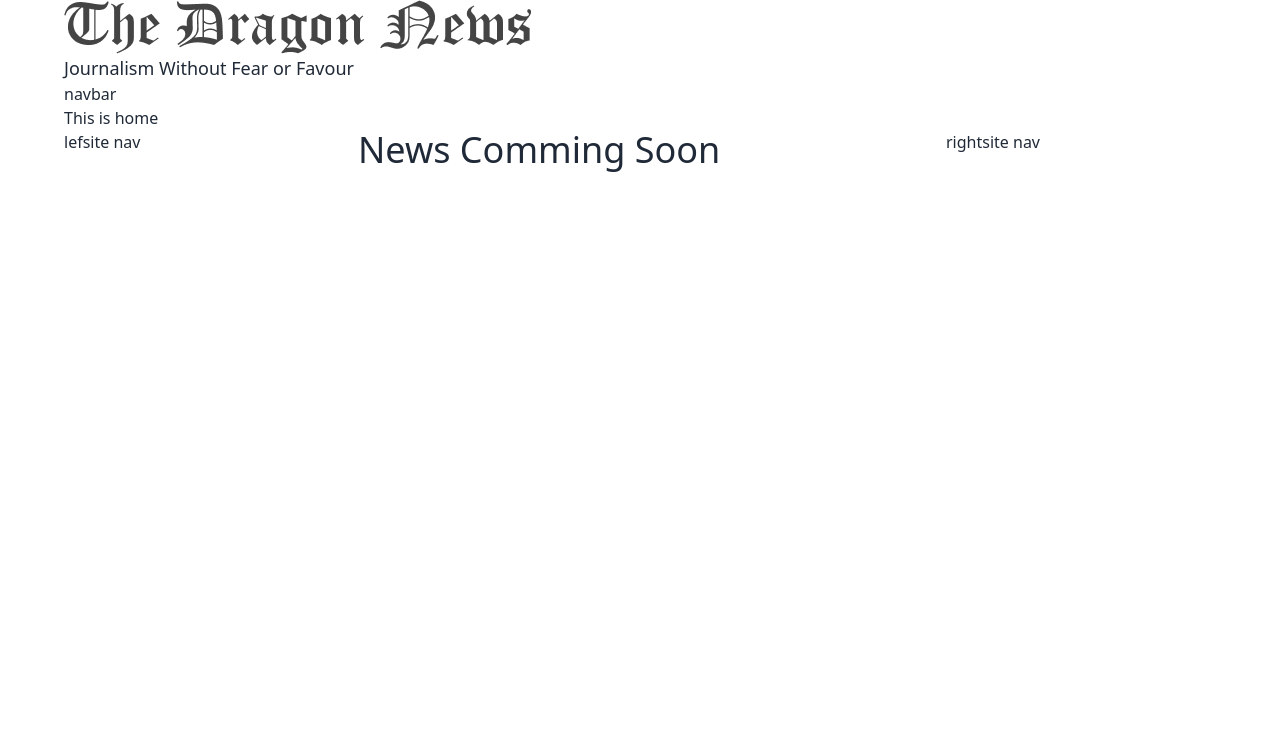
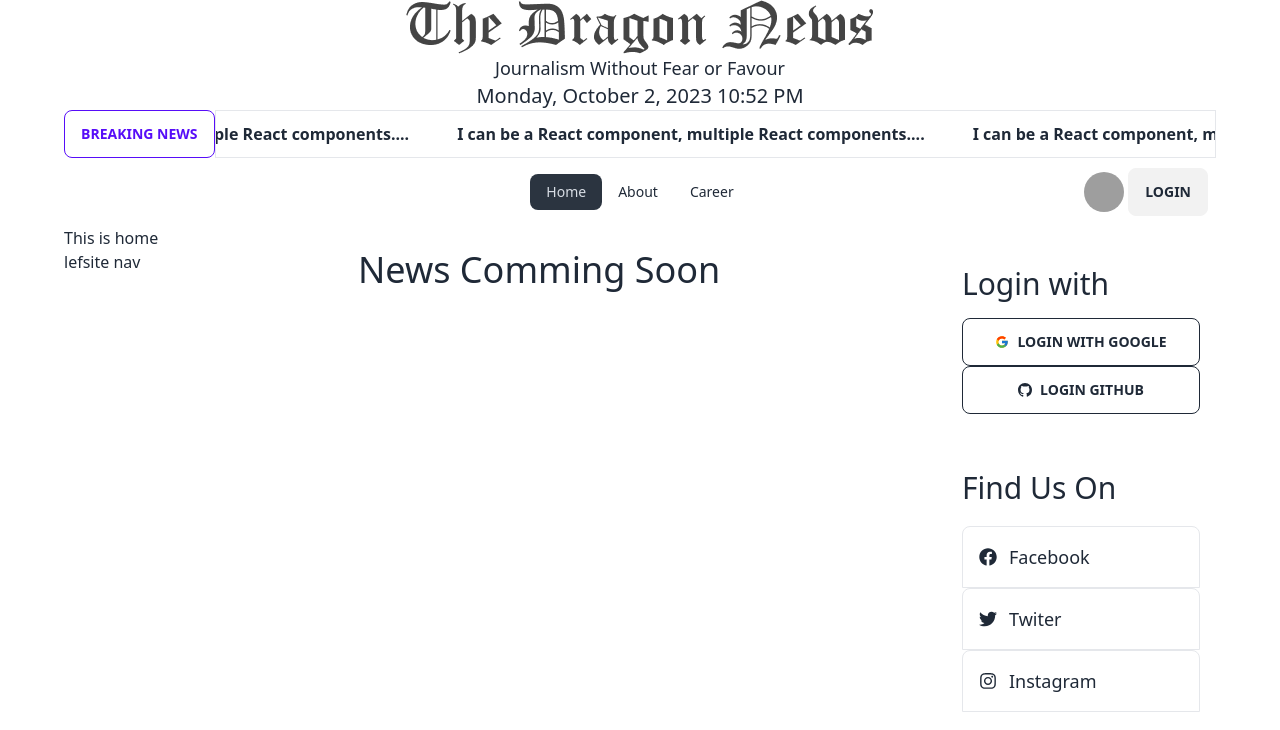
Before and after one commit to henryjobel/news-dragon-react, a React (Vite) app: page / in a window 1280 px wide. Shown: the top 730 px of the page. Built offline with nearby package versions, Linux system fonts and the light colour scheme; grey boxes are pictures that could not be loaded.

Commit message:
created icons

```diff
--- a/package.json
+++ b/package.json
@@ -16,6 +16,8 @@
     "moment": "^2.29.4",
     "react": "^18.2.0",
     "react-dom": "^18.2.0",
+    "react-fast-marquee": "^1.6.1",
+    "react-icons": "^4.11.0",
     "react-router-dom": "^6.16.0",
     "sort-by": "^0.0.2"
   },
--- /dev/null
+++ b/src/Pages/About/About.jsx
@@ -0,0 +1,11 @@
+import React from 'react';
+
+const About = () => {
+    return (
+        <div>
+
+        </div>
+    );
+};
+
+export default About;
--- /dev/null
+++ b/src/Pages/Career/Career.jsx
@@ -0,0 +1,11 @@
+import React from 'react';
+
+const Career = () => {
+    return (
+        <div>
+
+        </div>
+    );
+};
+
+export default Career;
--- /dev/null
+++ b/src/Pages/Home/BreakingNews.jsx
@@ -0,0 +1,18 @@
+import React from 'react';
+import Marquee from "react-fast-marquee";
+import { Link } from 'react-router-dom';
+
+const BreakingNews = () => {
+    return (
+        <div className='flex'>
+            <button className='btn btn-outline btn-primary'>Breaking News</button>
+            <Marquee className='border font-bold' pauseOnHover={true}>
+                <Link className='mr-12'>I can be a React component, multiple React components....</Link>
+                <Link className='mr-12'>I can be a React component, multiple React components....</Link>
+                <Link className='mr-12'>I can be a React component, multiple React components,....</Link>
+            </Marquee>
+        </div>
+    );
+};
+
+export default BreakingNews;
--- a/src/Pages/Home/Home.jsx
+++ b/src/Pages/Home/Home.jsx
@@ -2,17 +2,25 @@ import Header from '../Shared/Header/Header';
 import LefNavbar from '../Shared/LeftNavbar/LefNavbar';
 import Navbar from '../Shared/Navbar/Navbar';
 import RightSideNav from '../Shared/RightsideNav/RightSideNav';
+import BreakingNews from './BreakingNews';
 
 const Home = () => {
     return (
         <div>
             <Header></Header>
+            <BreakingNews></BreakingNews>
             <Navbar></Navbar>
             <h1>This is home</h1>
             <div className='grid grid-cols-1 md:grid-cols-4 gap-6'>
-                <div><LefNavbar></LefNavbar></div>
-                <div className='col-span-2'><h1 className='text-4xl'>News Comming Soon</h1></div>
-                <div><RightSideNav></RightSideNav></div>
+                <div>
+                    <LefNavbar></LefNavbar>
+                </div>
+                <div className='col-span-2'>
+                    <h1 className='text-4xl'>News Comming Soon</h1>
+                </div>
+                <div>
+                    <RightSideNav></RightSideNav>
+                </div>
             </div>
         </div>
     );
--- a/src/Pages/Shared/Header/Header.jsx
+++ b/src/Pages/Shared/Header/Header.jsx
@@ -1,12 +1,13 @@
-import React from 'react';
+
 import logo from '../../../assets/logo.png'
 import moment from 'moment';
 
 const Header = () => {
     return (
-        <div>
-            <img src={logo} alt="logo" />
+        <div className='text-center'>
+            <img className='mx-auto' src={logo} alt="logo" />
             <p className='text-lg font-normal'>Journalism Without Fear or Favour</p>
+            <p className='text-xl'>{moment().format('LLLL')}</p>
         </div>
     );
 };
--- a/src/Pages/Shared/Navbar/Navbar.jsx
+++ b/src/Pages/Shared/Navbar/Navbar.jsx
@@ -1,9 +1,40 @@
-import React from 'react';
+
+import { Link, NavLink } from 'react-router-dom';
+import userPhoto from '../../../assets/user.png'
 
 const Navbar = () => {
+    const navLink = <>
+        <li><NavLink to="/">Home</NavLink></li>
+        <li><NavLink to="/about">About</NavLink></li>
+        <li><NavLink to="/career">Career</NavLink></li>
+    </>
     return (
-        <div>
-            <h1>navbar</h1>
+        <div className="navbar bg-base-100">
+            <div className="navbar-start">
+                <div className="dropdown">
+                    <label tabIndex={0} className="btn btn-ghost lg:hidden">
+                        <svg xmlns="http://www.w3.org/2000/svg" className="h-5 w-5" fill="none" viewBox="0 0 24 24" stroke="currentColor"><path strokeLinecap="round" strokeLinejoin="round" strokeWidth="2" d="M4 6h16M4 12h8m-8 6h16" /></svg>
+                    </label>
+                    <ul tabIndex={0} className="menu menu-sm dropdown-content mt-3 z-[1] p-2 shadow bg-base-100 rounded-box w-52">
+                        {navLink}
+                    </ul>
+                </div>
+
+            </div>
+            <div className="navbar-center hidden lg:flex">
+                <ul className="menu menu-horizontal px-1">
+                    {navLink}
+                </ul>
+            </div>
+            <div className="navbar-end">
+                <label tabIndex={0} className="btn btn-ghost btn-circle avatar">
+                    <div className="w-10 rounded-full">
+                        <img src={userPhoto} />
+                    </div>
+                </label>
+                <Link to="login"><button className='btn'>Login</button></Link>
+
+            </div>
         </div>
     );
 };
--- a/src/Pages/Shared/RightsideNav/RightSideNav.jsx
+++ b/src/Pages/Shared/RightsideNav/RightSideNav.jsx
@@ -1,9 +1,31 @@
 import React from 'react';
+import { FcGoogle } from 'react-icons/fc';
+import { BsGithub } from 'react-icons/bs';
+import {FaFacebook,FaInstagram,FaTwitter} from 'react-icons/fa'
 
 const RightSideNav = () => {
     return (
         <div>
-            <h1>rightsite nav</h1>
+            <div className='p-4  mb-6'>
+                <h1 className='text-3xl mb-4'>Login with</h1>
+                <button className="btn btn-outline w-full">
+                    <FcGoogle></FcGoogle>
+                    Login with Google
+                </button>
+                <button className="btn btn-outline w-full">
+                    <BsGithub></BsGithub>
+                    Login Github
+                </button>
+            </div>
+            <div className='p-4 mb-6'>
+                <h1 className='text-3xl mb-5'>Find Us On</h1>
+                <a className='flex p-4 text-lg items-center border rounded-t-lg' href=""> <FaFacebook className='mr-3'></FaFacebook> Facebook</a>
+                <a className='flex p-4 text-lg items-center border rounded-t-lg' href=""> <FaTwitter className='mr-3'></FaTwitter> Twiter</a>
+                <a className='flex p-4 text-lg items-center border rounded-t-lg' href=""> <FaInstagram className='mr-3'></FaInstagram> Instagram</a>
+
+
+
+            </div>
         </div>
     );
 };
```
Also changed, not shown: src/Routes/Routes.jsx (+12 -1 lines), 1 other file (tests, documents, lock files or other folders).
